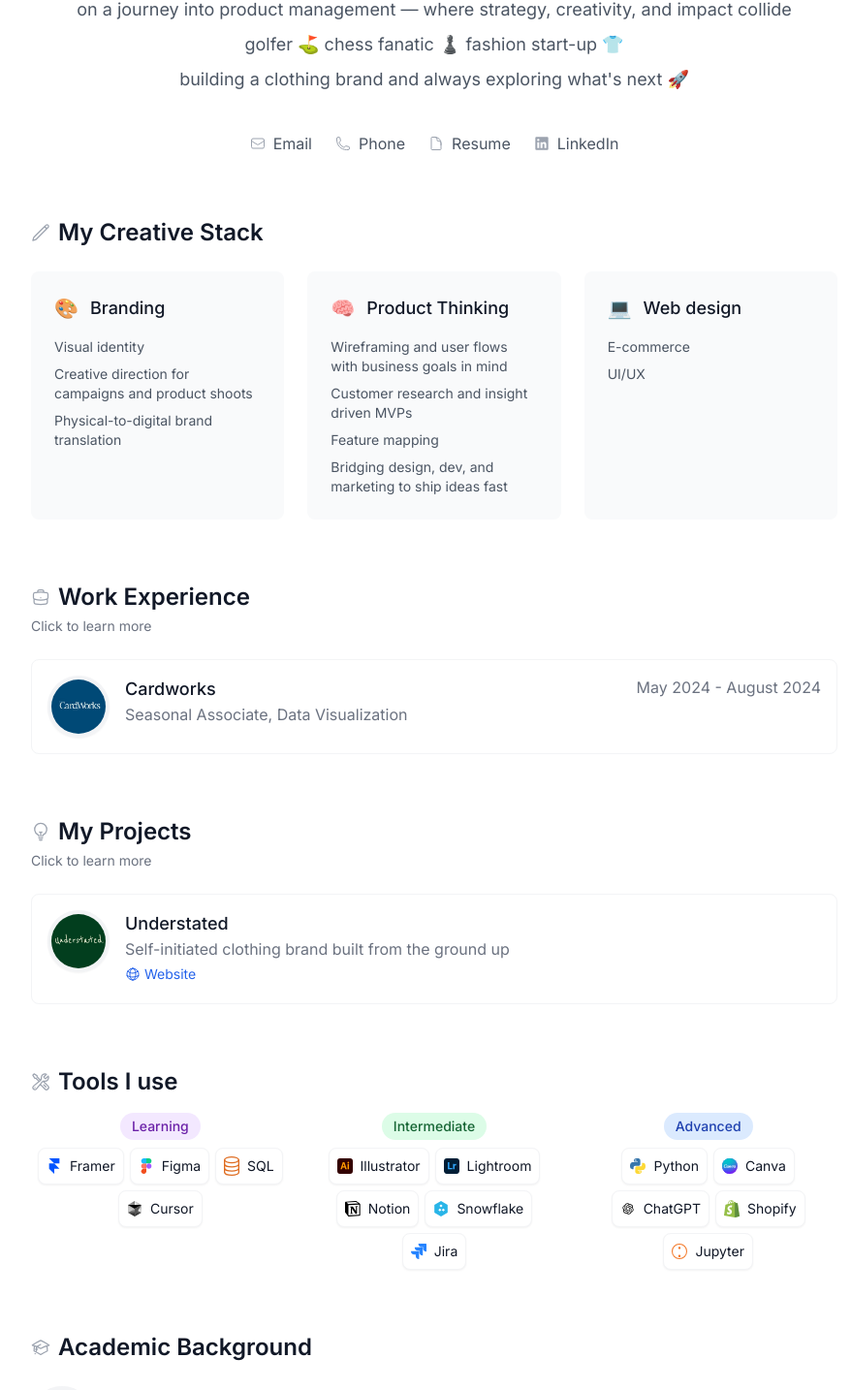
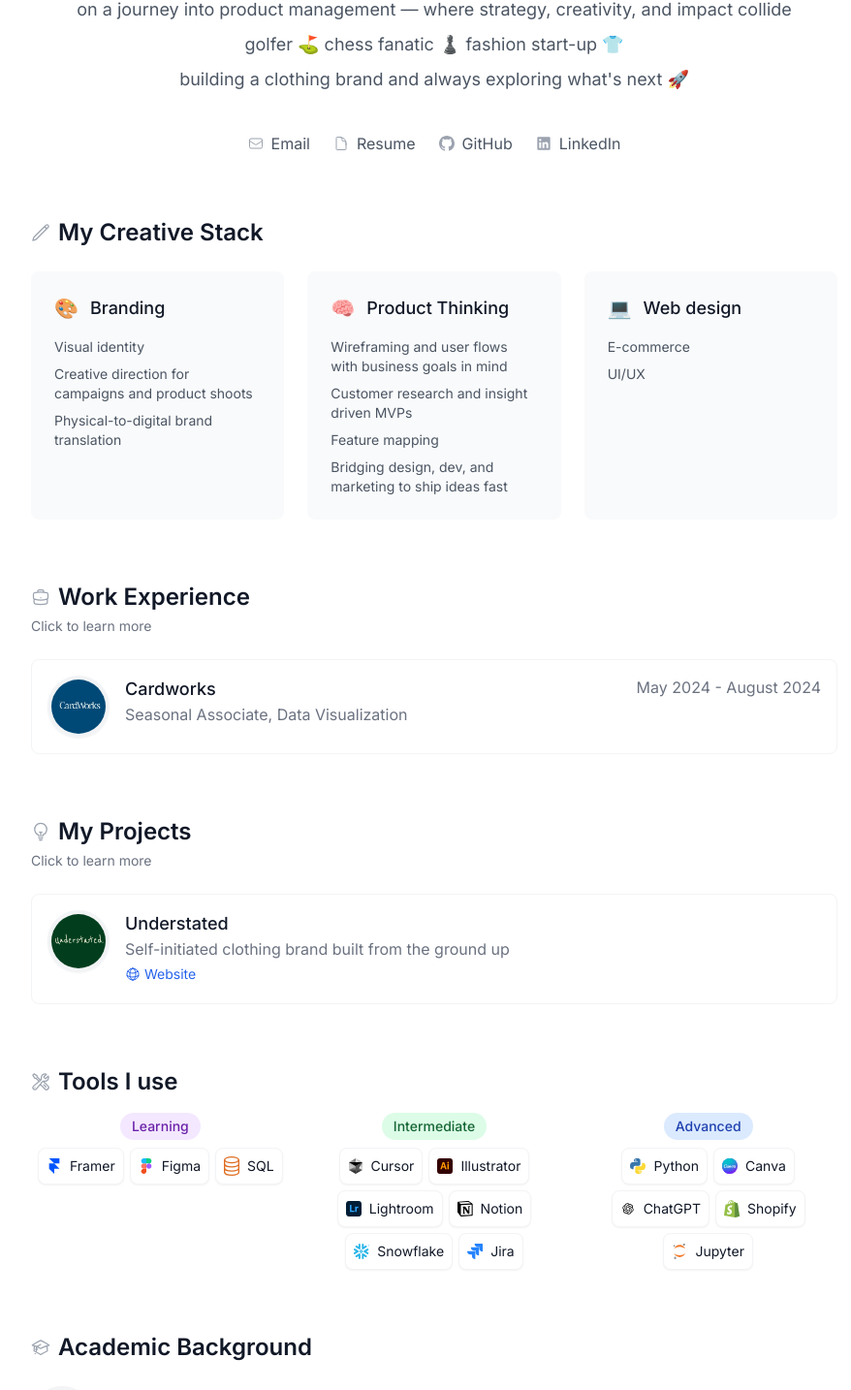
Before and after one commit to camottimo/Personal-Website, a Next.js app: page / in a window 1280 px wide. Shown: the part 396-1830 px from the top of the page at 97% size, without its empty margins (192-1070 px from the left). Built offline with nearby package versions, Linux system fonts and the light colour scheme.

Commit message:
Use custom SVGs for Snowflake and Jupyter icons in Tools section

```diff
--- a/src/app/page.tsx
+++ b/src/app/page.tsx
@@ -77,7 +77,12 @@
             className="mr-2"
           />
         )
-      },
+      }
+    ]
+  },
+  {
+    level: "Intermediate",
+    items: [
       {
         name: "Cursor",
         icon: (
@@ -89,12 +94,7 @@
             className="mr-2"
           />
         )
-      }
-    ]
-  },
-  {
-    level: "Intermediate",
-    items: [
+      },
       {
         name: "Illustrator",
         icon: (
@@ -130,9 +130,13 @@
       {
         name: "Snowflake",
         icon: (
-          <svg viewBox="0 0 24 24" className="w-4 h-4 mr-2">
-            <path fill="#29B5E8" d="M12 0L1.75 6v12L12 24l10.25-6V6L12 0zm-1.775 16.283l-2.414-2.414 2.414-2.414 2.414 2.414-2.414 2.414zm1.775-6.363L9.586 7.506 12 5.092l2.414 2.414L12 9.92zm3.55 6.363l-2.414-2.414 2.414-2.414 2.414 2.414-2.414 2.414z"/>
-          </svg>
+          <Image
+            src="/images/snowflake.svg"
+            alt="Snowflake logo"
+            width={16}
+            height={16}
+            className="mr-2"
+          />
         )
       },
       {
@@ -196,10 +200,13 @@
       {
         name: "Jupyter",
         icon: (
-          <svg viewBox="0 0 24 24" className="w-4 h-4 mr-2">
-            <path fill="#F37726" d="M12 0a12 12 0 1 0 12 12A12 12 0 0 0 12 0zm0 22.5a10.5 10.5 0 1 1 10.5-10.5A10.512 10.512 0 0 1 12 22.5z"/>
-            <path fill="#F37726" d="M12 4.8a1.8 1.8 0 1 0 1.8 1.8A1.8 1.8 0 0 0 12 4.8zm0 12.6a1.8 1.8 0 1 0 1.8 1.8 1.8 1.8 0 0 0-1.8-1.8z"/>
-          </svg>
+          <Image
+            src="/images/jupyter.svg"
+            alt="Jupyter logo"
+            width={16}
+            height={16}
+            className="mr-2"
+          />
         )
       }
     ]
@@ -240,13 +247,15 @@
             {/* Contact Links */}
             <div className="flex justify-center gap-6 pt-4">
               <EmailLink />
-              <a href="tel:+15169744080" className="text-gray-600 hover:text-gray-900 flex items-center">
-                <PhoneIcon className="h-4 w-4 mr-2 text-gray-400" />
-                Phone
-              </a>
               <a href="/resume.pdf" target="_blank" rel="noopener noreferrer" className="text-gray-600 hover:text-gray-900 flex items-center">
                 <DocumentIcon className="h-4 w-4 mr-2 text-gray-400" />
                 Resume
+              </a>
+              <a href="https://github.com/camottimo" target="_blank" rel="noopener noreferrer" className="text-gray-600 hover:text-gray-900 flex items-center">
+                <svg className="h-4 w-4 mr-2 text-gray-400" fill="currentColor" viewBox="0 0 24 24">
+                  <path d="M12 0c-6.626 0-12 5.373-12 12 0 5.302 3.438 9.8 8.207 11.387.599.111.793-.261.793-.577v-2.234c-3.338.726-4.033-1.416-4.033-1.416-.546-1.387-1.333-1.756-1.333-1.756-1.089-.745.083-.729.083-.729 1.205.084 1.839 1.237 1.839 1.237 1.07 1.834 2.807 1.304 3.492.997.107-.775.418-1.305.762-1.604-2.665-.305-5.467-1.334-5.467-5.931 0-1.311.469-2.381 1.236-3.221-.124-.303-.535-1.524.117-3.176 0 0 1.008-.322 3.301 1.23.957-.266 1.983-.399 3.003-.404 1.02.005 2.047.138 3.006.404 2.291-1.552 3.297-1.23 3.297-1.23.653 1.653.242 2.874.118 3.176.77.84 1.235 1.911 1.235 3.221 0 4.609-2.807 5.624-5.479 5.921.43.372.823 1.102.823 2.222v3.293c0 .319.192.694.801.576 4.765-1.589 8.199-6.086 8.199-11.386 0-6.627-5.373-12-12-12z"/>
+                </svg>
+                GitHub
               </a>
               <a href="https://www.linkedin.com/in/camryn-ottimo/" target="_blank" rel="noopener noreferrer" className="text-gray-600 hover:text-gray-900 flex items-center">
                 <svg className="h-4 w-4 mr-2 text-gray-400" fill="currentColor" viewBox="0 0 24 24">
```
Also changed, not shown: public/images/jupyter.svg (added), public/images/snowflake.svg (added).
